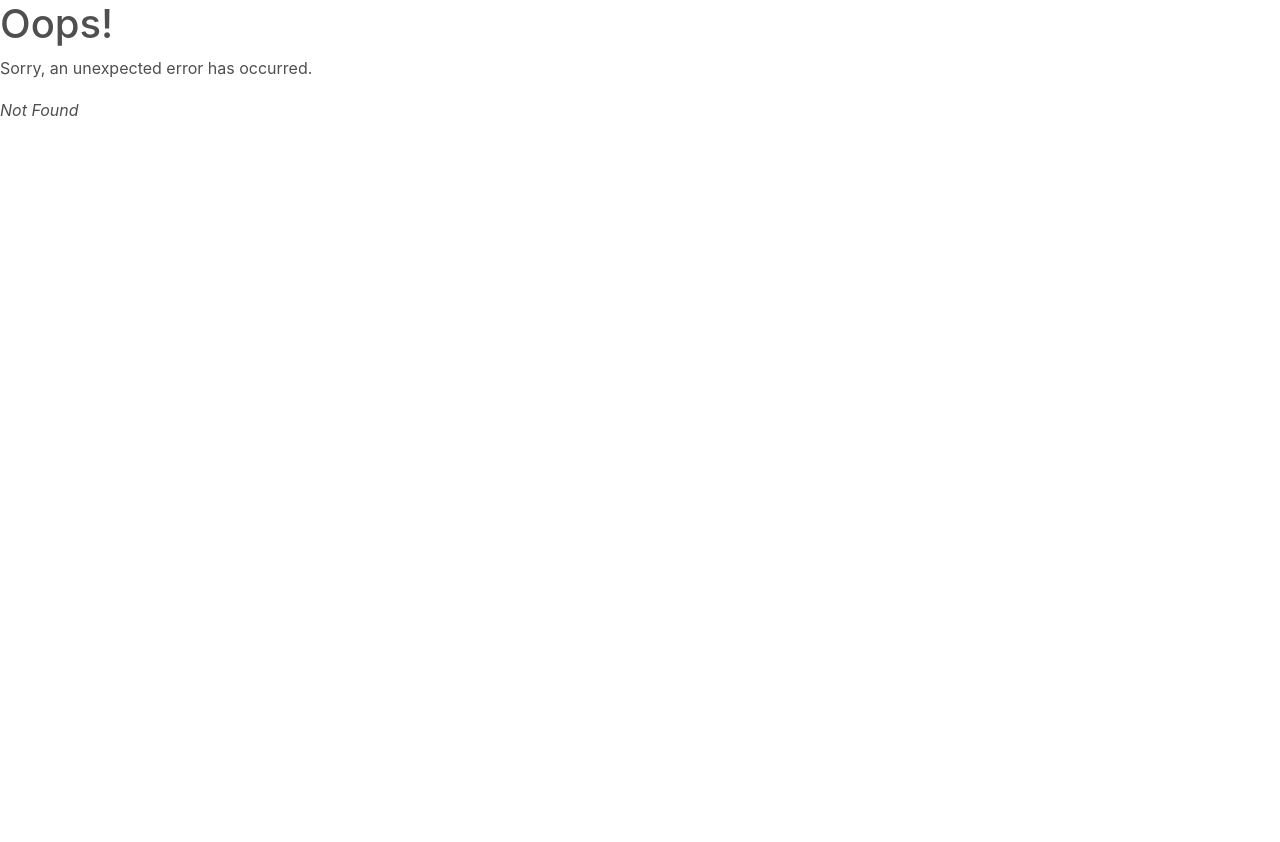
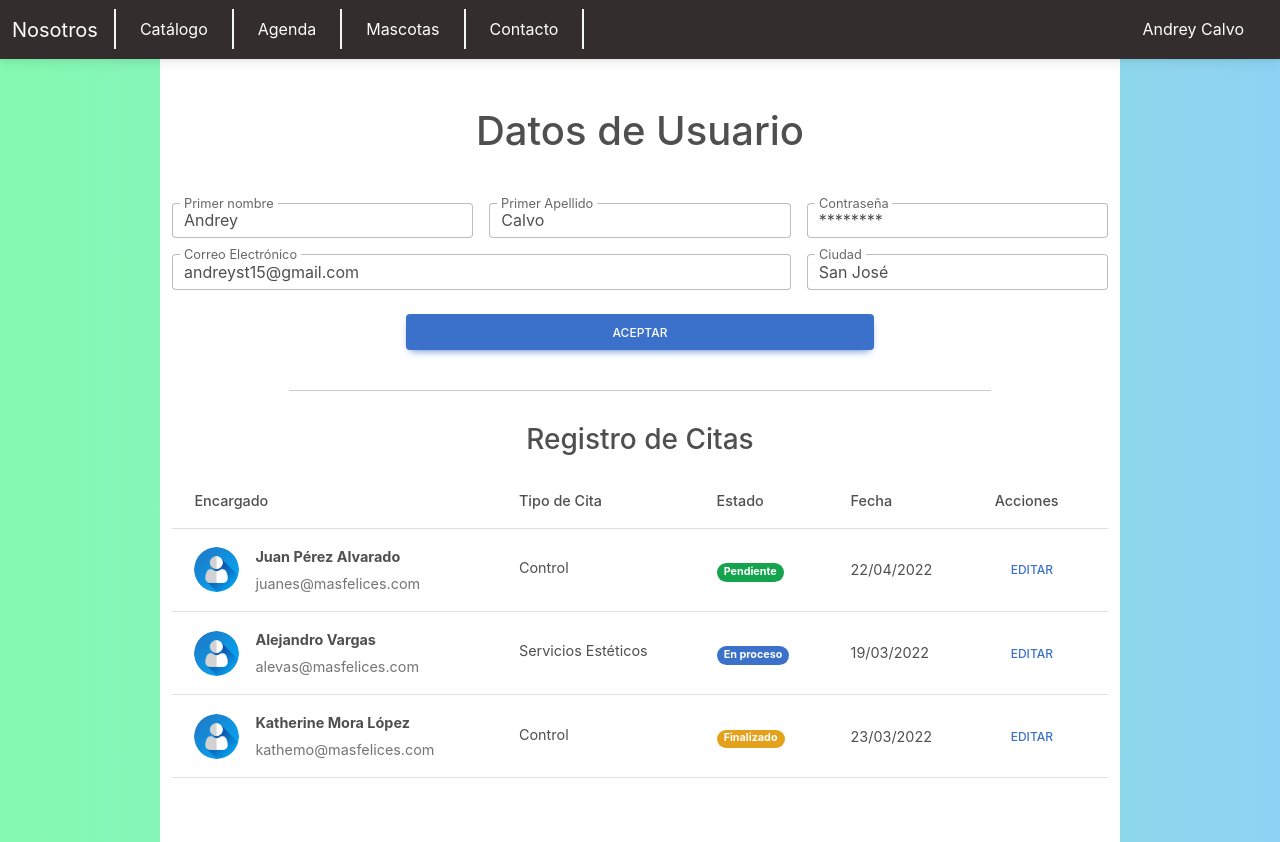
Before and after one commit to AndreyCV13/ProyectoVeterinaria, a React (Create React App) app: page /User in a window 1280 px wide. Before the commit this address had no page. Before the commit the page ends 800 px from the top, so only its background shows below. Built offline with nearby package versions, Linux system fonts and the light colour scheme.

Commit message:
Final version

```diff
--- a/src/components/NavigationBar.jsx
+++ b/src/components/NavigationBar.jsx
@@ -44,7 +44,7 @@ export default function Nav() {
 
             <div className="vr" style={{ height: '40px' }}></div>
             <MDBNavbarItem className='mx-3 ms-auto'>
-              <MDBNavbarLink active aria-current='page' href='/' id="colorTexto"> Usuario </MDBNavbarLink>
+            <MDBNavbarLink active aria-current='page' href='./User' id="colorTexto"> Andrey Calvo </MDBNavbarLink>
             </MDBNavbarItem>
 
           </MDBNavbarNav>
--- a/src/components/basicModal.jsx
+++ b/src/components/agendaModal.jsx
@@ -10,12 +10,11 @@ import {
   MDBModalFooter,
 } from 'mdb-react-ui-kit';
 
-export default function BasicModal({calendar, service}) {
+export default function AgendaModal({calendar, service}) {
   const [basicModal, setBasicModal] = useState(false);
   const months = ['Enero', 'Febrero', 'Marzo', 'Abril', 'Mayo',
   'Junio', 'Julio', 'Agosto', 'Setiembre', 'Octubre', 'Noviembre', 'Diciembre'];
   const toggleOpen = () => setBasicModal(!basicModal);
-
 
   return (
     <>
--- /dev/null
+++ b/src/components/tableDate.jsx
@@ -0,0 +1,111 @@
+import React from 'react';
+import { MDBBadge, MDBBtn, MDBTable, MDBTableHead, MDBTableBody } from 'mdb-react-ui-kit';
+import avatarIMG from '../images/avatar.png';
+
+export default function TableDate() {
+  return (
+    <MDBTable align='middle'>
+      <MDBTableHead>
+        <tr>
+          <th scope='col'>Encargado</th>
+          <th scope='col'>Tipo de Cita</th>
+          <th scope='col'>Estado</th>
+          <th scope='col'>Fecha</th>
+          <th scope='col'>Acciones</th>
+        </tr>
+      </MDBTableHead>
+      <MDBTableBody>
+        <tr>
+          <td>
+            <div className='d-flex align-items-center'>
+              <img
+                src={avatarIMG}
+                alt=''
+                style={{ width: '45px', height: '45px' }}
+                className='rounded-circle'
+              />
+              <div className='ms-3'>
+                <p className='fw-bold mb-1'>Juan Pérez Alvarado</p>
+                <p className='text-muted mb-0'>juanes@masfelices.com</p>
+              </div>
+            </div>
+          </td>
+          <td>
+            <p className='fw-normal mb-1'>Control</p>
+          </td>
+          <td>
+            <MDBBadge color='success' pill>
+              Pendiente
+            </MDBBadge>
+          </td>
+          <td>22/04/2022</td>
+          <td>
+            <MDBBtn color='link' rounded size='sm'>
+              Editar
+            </MDBBtn>
+          </td>
+        </tr>
+        <tr>
+          <td>
+            <div className='d-flex align-items-center'>
+              <img
+                src={avatarIMG}
+                alt=''
+                style={{ width: '45px', height: '45px' }}
+                className='rounded-circle'
+              />
+              <div className='ms-3'>
+                <p className='fw-bold mb-1'>Alejandro Vargas</p>
+                <p className='text-muted mb-0'>alevas@masfelices.com</p>
+              </div>
+            </div>
+          </td>
+          <td>
+            <p className='fw-normal mb-1'>Servicios Estéticos</p>
+          </td>
+          <td>
+            <MDBBadge color='primary' pill>
+              En proceso
+            </MDBBadge>
+          </td>
+          <td>19/03/2022</td>
+          <td>
+            <MDBBtn color='link' rounded size='sm'>
+              Editar
+            </MDBBtn>
+          </td>
+        </tr>
+        <tr>
+          <td>
+            <div className='d-flex align-items-center'>
+              <img
+                src={avatarIMG}
+                alt=''
+                style={{ width: '45px', height: '45px' }}
+                className='rounded-circle'
+              />
+              <div className='ms-3'>
+                <p className='fw-bold mb-1'>Katherine Mora López</p>
+                <p className='text-muted mb-0'>kathemo@masfelices.com</p>
+              </div>
+            </div>
+          </td>
+          <td>
+            <p className='fw-normal mb-1'>Control</p>
+          </td>
+          <td>
+            <MDBBadge color='warning' pill>
+              Finalizado
+            </MDBBadge>
+          </td>
+          <td>23/03/2022</td>
+          <td>
+            <MDBBtn color='link' rounded size='sm'>
+              Editar
+            </MDBBtn>
+          </td>
+        </tr>
+      </MDBTableBody>
+    </MDBTable>
+  );
+}
--- a/src/index.jsx
+++ b/src/index.jsx
@@ -8,6 +8,7 @@ import Chat from './routes/Chat.jsx'
 import Register from './routes/Register.jsx';
 import Agenda from './routes/Agenda.jsx';
 import Home from './routes/Home.jsx';
+import User from './routes/User.jsx';
 import ErrorPage from './error-page.jsx';
 
 import {
@@ -42,6 +43,10 @@ const router = createBrowserRouter([
     path: "/Catalogue",
     element: <Catalogue />,
   },
+  {
+    path: "/User",
+    element: <User />,
+  },
 ]);
 
 ReactDOM.createRoot(document.getElementById("root")).render(
--- a/src/routes/Agenda.jsx
+++ b/src/routes/Agenda.jsx
@@ -5,7 +5,7 @@ import { MDBContainer} from 'mdb-react-ui-kit';
 import DateCalendarValue from '../components/dateCalendar';
 import Nav from '../components/NavigationBar';
 import Dropdown from '../components/dropdown';
-import BasicModal from '../components/basicModal';
+import AgendaModal from '../components/agendaModal';
 
 export default function Agenda() {
   const [calendar, setCalendar] = useState(dayjs('2022-04-17'));
@@ -29,7 +29,7 @@ export default function Agenda() {
           <DateCalendarValue changeDate={changeDate}/>
         </div>
         <Dropdown changeService={changeService}/>
-        <BasicModal calendar={calendar} service={service}/>
+        <AgendaModal calendar={calendar} service={service}/>
     </MDBContainer>
     </div>
   );
--- a/src/routes/Catalogue.jsx
+++ b/src/routes/Catalogue.jsx
@@ -19,35 +19,53 @@ function Catalogue(){
   };
 
   return(
-    <div>
+    <div className='gradient-custom-4'>
       <Nav/>
-      <MDBContainer fluid className='d-flex align-items-center justify-content-center mt-5'>
-        <MDBCard  id="contact">
-          <MDBCardBody className='px-5'>
-            <div className="left">
-              <img src={comidaIMG} alt="comida1"/>
+      <h1 className='my-5 p-2 w-50' id="titleHome" style={{background: 'white', borderRadius: '20px'}}>Productos de Mascotas Felices</h1>
+      <MDBContainer fluid className='d-flex m-auto align-items-center justify-content-center mt-5'>
+        <MDBCard className='m-3 col-md-3' id="contact">
+          <MDBCardBody className='d-flex displayColumn align-items-center justify-content-center'>
+              <img className='w-50' src={comidaIMG} alt="comida1"/>
               <p>Comida para Perros Marca GUAUS </p>
-              <p>Precio: $ 3 </p>
+              <p>Precio: $3 </p>
               <MDBBtn
-                className='mb-4 w-100 gradient-custom-4'
+                outline color='success'
+                className='mb-4 w-75'
                 size='lg'
                 onClick={toggleButtonText}
               >
                 {toggleFlag ? "Quitar del Carrito" : "Añadir al Carrito"}
               </MDBBtn>
-            </div>
-            <div className="right">
-              <img src={jugueteIMG} alt="juguete1"/>
+          </MDBCardBody>
+        </MDBCard>
+        <MDBCard className='m-3 col-md-3' id="contact">
+          <MDBCardBody className='d-flex displayColumn align-items-center justify-content-center'>
+              <img className='w-50' src={jugueteIMG} alt="juguete1"/>
               <p>Paquete de Juguetes para Mascotas </p>
-              <p>Precio: $ 10 </p>
+              <p>Precio: $10 </p>
               <MDBBtn
-                className='mb-4 w-100 gradient-custom-4'
+                outline color='success'
+                className='mb-4 w-75'
                 size='lg'
                 onClick={toggleButtonText}
               >
                 {toggleFlag ? "Quitar del Carrito" : "Añadir al Carrito"}
               </MDBBtn>
-            </div>
+          </MDBCardBody>
+        </MDBCard>
+        <MDBCard className='m-3 col-md-3' id="contact">
+          <MDBCardBody className='d-flex displayColumn align-items-center justify-content-center'>
+              <img className='w-50' src={comidaIMG} alt="comida1"/>
+              <p>Comida para Perros Marca GUAUS </p>
+              <p>Precio: $3 </p>
+              <MDBBtn
+                outline color='success'
+                className='mb-4 w-75'
+                size='lg'
+                onClick={toggleButtonText}
+              >
+                {toggleFlag ? "Quitar del Carrito" : "Añadir al Carrito"}
+              </MDBBtn>
           </MDBCardBody>
         </MDBCard>
       </MDBContainer>
--- a/src/routes/Chat.jsx
+++ b/src/routes/Chat.jsx
@@ -50,9 +50,10 @@ const ChatComponent = () => {
 
 function Chat() {
   return (
-  <div>
+  <div className='gradient-custom-4'>
     <Nav/>
-    <MDBContainer fluid className='d-flex align-items-center justify-content-center mt-5'>
+    <MDBContainer fluid style={{background: '#EEEEEE'}}className='d-flex displayColumn align-items-center justify-content-center p-5 w-50'>
+    <h1 className='mb-5' id="titleHome">Chat con encargado</h1>
     <MDBCard  id="contact">
       <MDBCardBody className='px-5'>
       <div className="left">
--- a/src/routes/Home.jsx
+++ b/src/routes/Home.jsx
@@ -6,9 +6,9 @@ import Nav from '../components/NavigationBar';
 export default function Home() {
 
   return (
-    <div>
+    <div className='gradient-custom-4'>
     <Nav/>
-    <MDBContainer fluid className='my-5  px-5 titleHome'>
+    <MDBContainer fluid style={{background: 'white'}} className='py-5 w-75'>
         <h1 className='m-3' id="titleHome">Nosotros</h1>
 
         <hr className="hr m-4"/>
--- /dev/null
+++ b/src/routes/User.jsx
@@ -0,0 +1,87 @@
+import React from 'react';
+import {useState} from 'react';
+import { MDBBtn,MDBContainer, MDBValidation, MDBValidationItem, MDBInput} from 'mdb-react-ui-kit';
+import Nav from '../components/NavigationBar';
+import TableDate from '../components/tableDate';
+
+export default function User() {
+    const [formValue, setFormValue] = useState({
+        fname: 'Andrey',
+        lname: 'Calvo',
+        password: '********',
+        email: 'andreyst15@gmail.com',
+        city: 'San José',
+      });
+
+      const onChange = (e) => {
+        setFormValue({ ...formValue, [e.target.name]: e.target.value });
+      };
+
+  return (
+    <div className='gradient-custom-4' >
+    <Nav/>
+    <MDBContainer style={{background: 'white'}} className='py-5 d-flex displayColumn align-items-center justify-content-center w-75'>
+        <h1 className='mb-5' id="titleHome">Datos de Usuario</h1>
+        <MDBValidation className='row g-3'>
+        <MDBValidationItem className='col-md-4'>
+            <MDBInput
+            value={formValue.fname}
+            name='fname'
+            onChange={onChange}
+            id='validationCustom01'
+            required
+            label='Primer nombre'
+            />
+        </MDBValidationItem>
+        <MDBValidationItem className='col-md-4'>
+            <MDBInput
+            value={formValue.lname}
+            name='lname'
+            onChange={onChange}
+            id='validationCustom02'
+            required
+            label='Primer Apellido'
+            />
+        </MDBValidationItem>
+        <MDBValidationItem className='col-md-4'>
+            <MDBInput
+            value={formValue.password}
+            name='password'
+            onChange={onChange}
+            id='validationCustom01'
+            required
+            label='Contraseña'
+            />
+        </MDBValidationItem>
+        <MDBValidationItem className='col-md-8'>
+            <MDBInput
+            value={formValue.email}
+            name='email'
+            onChange={onChange}
+            id='validationCustom01'
+            required
+            label='Correo Electrónico'
+            />
+        </MDBValidationItem>
+        <MDBValidationItem className='col-md-4' feedback='Please provide a valid city.' invalid>
+            <MDBInput
+            value={formValue.city}
+            name='city'
+            onChange={onChange}
+            id='validationCustom03'
+            required
+            label='Ciudad'
+            type = 'text'
+            />
+        </MDBValidationItem>
+
+        </MDBValidation>
+        <MDBBtn className='m-4 w-50' type='submit'>Aceptar</MDBBtn>
+
+        <div className="w-75 m-3" style={{ background: '#CCC', height: '1px' }}></div>
+        <h3 className='m-3' id="titleHome">Registro de Citas</h3>
+        <TableDate/>
+    </MDBContainer>
+    </div>
+  );
+}
```
Also changed, not shown: src/images/avatar.png (added).
